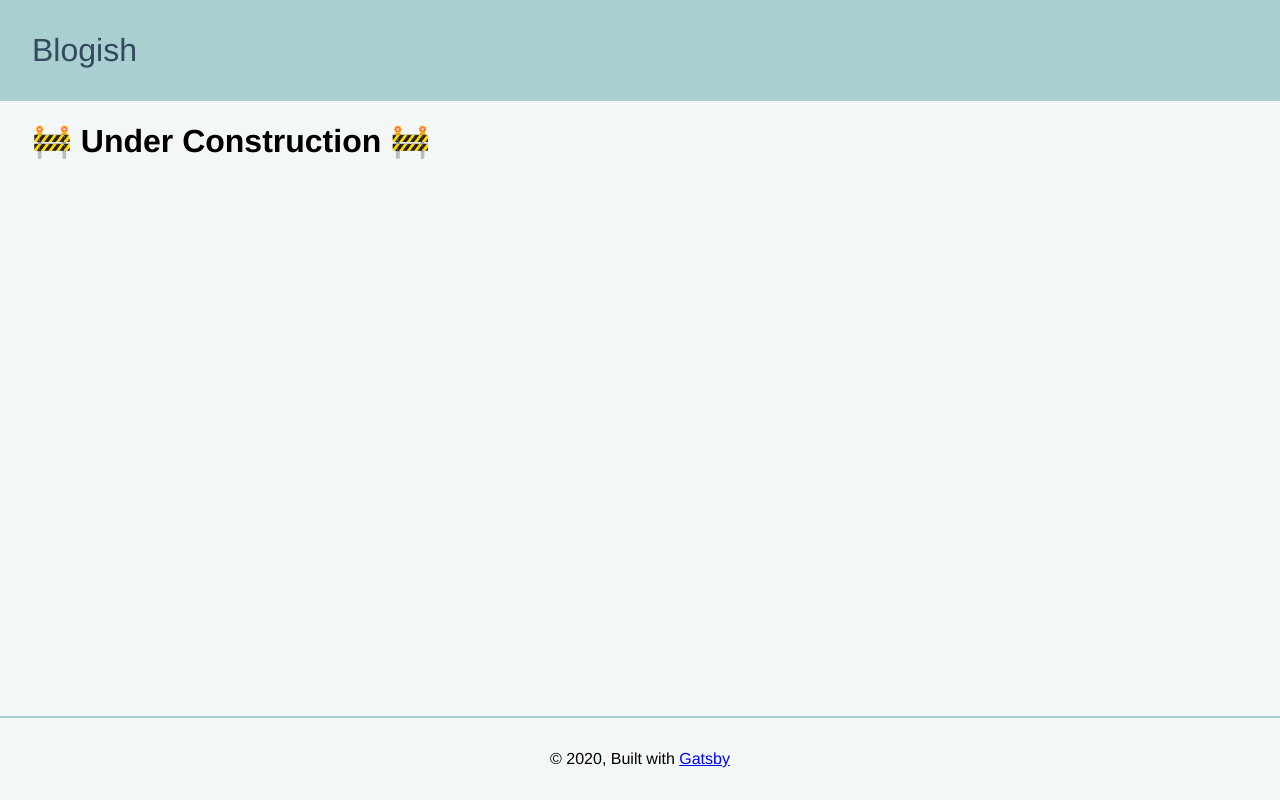
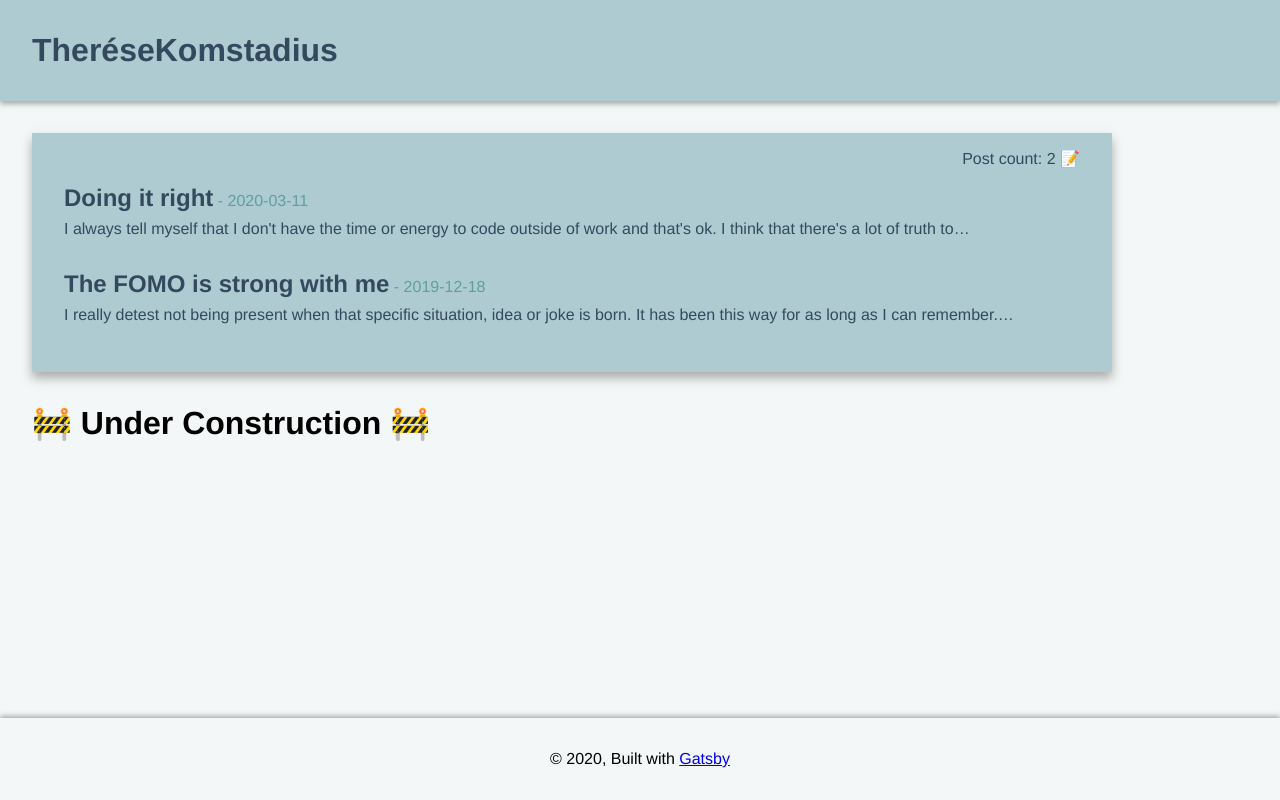
Before and after one commit to tkomstadius/blogish, a Gatsby site: page / in a window 1280 px wide. Built offline with nearby package versions, Linux system fonts and the light colour scheme; Gatsby itself is replaced by a stand-in of ours.

Commit message:
added blog posts

```diff
--- a/gatsby-config.js
+++ b/gatsby-config.js
@@ -1,7 +1,7 @@
 module.exports = {
   pathPrefix: 'blogish',
   siteMetadata: {
-    title: `Blogish`,
+    title: `TheréseKomstadius`,
     description: `This is the place where tkomstadius will write stuff`,
     author: `@tkomstadius`,
   },
@@ -10,10 +10,11 @@ module.exports = {
     {
       resolve: `gatsby-source-filesystem`,
       options: {
-        name: `images`,
-        path: `${__dirname}/src/images`,
+        name: `src`,
+        path: `${__dirname}/src/`,
       },
     },
+    `gatsby-transformer-remark`,
     `gatsby-transformer-sharp`,
     `gatsby-plugin-sharp`,
     {
--- a/gatsby-node.js
+++ b/gatsby-node.js
@@ -1,7 +1,39 @@
-/**
- * Implement Gatsby's Node APIs in this file.
- *
- * See: https://www.gatsbyjs.org/docs/node-apis/
- */
+const { createFilePath } = require('gatsby-source-filesystem')
+const path = require('path')
 
-// You can delete this file if you're not using it
+exports.onCreateNode = ({ node, getNode, actions: { createNodeField } }) => {
+  if (node.internal.type === 'MarkdownRemark') {
+    const slug = createFilePath({ node, getNode, basePath: 'pages' })
+    createNodeField({
+      node,
+      name: 'slug',
+      value: slug,
+    })
+  }
+}
+
+exports.createPages = async ({ graphql, actions: { createPage } }) => {
+  const result = await graphql(`
+    query {
+      allMarkdownRemark {
+        edges {
+          node {
+            fields {
+              slug
+            }
+          }
+        }
+      }
+    }
+  `)
+
+  result.data.allMarkdownRemark.edges.forEach(({ node }) => {
+    createPage({
+      path: node.fields.slug,
+      component: path.resolve('./src/templates/blog-post.js'),
+      context: {
+        slug: node.fields.slug,
+      },
+    })
+  })
+}
--- a/package.json
+++ b/package.json
@@ -11,7 +11,8 @@
     "gatsby-plugin-offline": "^3.0.32",
     "gatsby-plugin-react-helmet": "^3.1.21",
     "gatsby-plugin-sharp": "^2.4.3",
-    "gatsby-source-filesystem": "^2.1.46",
+    "gatsby-source-filesystem": "^2.1.52",
+    "gatsby-transformer-remark": "^2.6.57",
     "gatsby-transformer-sharp": "^2.3.13",
     "gh-pages": "^2.2.0",
     "prop-types": "^15.7.2",
--- /dev/null
+++ b/src/components/emoji/emoji.js
@@ -0,0 +1,25 @@
+import React from 'react'
+
+export const CONSTRUCTION = 'construction'
+export const POSTS = 'pencil'
+
+const Emoji = ({ type }) => {
+  const getEmoji = () => {
+    switch (type) {
+      case CONSTRUCTION:
+        return '🚧'
+      case POSTS:
+        return '📝'
+      default:
+        return '🤷‍♀️'
+    }
+  }
+
+  return (
+    <span role="img" aria-label={type}>
+      {getEmoji()}
+    </span>
+  )
+}
+
+export default Emoji
--- a/src/components/header/header.js
+++ b/src/components/header/header.js
@@ -1,6 +1,6 @@
+import React from 'react'
 import { Link } from 'gatsby'
 import PropTypes from 'prop-types'
-import React from 'react'
 import styles from './header.module.css'
 
 const Header = ({ siteTitle }) => (
--- a/src/components/header/header.module.css
+++ b/src/components/header/header.module.css
@@ -1,8 +1,7 @@
-@import "../variables.css";
-
 .container {
-  background-color: var(--header);
+  background-color: var(--accent);
   padding: 2rem;
+  box-shadow: 0 3px 5px var(--shadow);
 }
 
 .home {
@@ -12,4 +11,5 @@
 .link {
   color: var(--text);
   text-decoration: none;
+  font-weight: 600;
 }
--- a/src/components/layout/layout.module.css
+++ b/src/components/layout/layout.module.css
@@ -32,5 +32,5 @@ body {
 .footer {
   text-align: center;
   padding: 2rem;
-  border-top: 2px solid var(--header)
+  box-shadow: 0 -2px 5px var(--shadow);
 }
--- /dev/null
+++ b/src/components/posts/posts.js
@@ -0,0 +1,56 @@
+import React from 'react'
+import { graphql, Link, useStaticQuery } from 'gatsby'
+import Emoji, { POSTS } from '../emoji/emoji'
+import styles from './posts.module.css'
+
+const Posts = () => {
+  const {
+    allMarkdownRemark: { totalCount, edges },
+  } = useStaticQuery(
+    graphql`
+      query {
+        allMarkdownRemark(
+          sort: { fields: [frontmatter___date], order: DESC }
+          limit: 5
+        ) {
+          totalCount
+          edges {
+            node {
+              id
+              frontmatter {
+                title
+                date(formatString: "YYYY-MM-DD")
+              }
+              fields {
+                slug
+              }
+              excerpt
+            }
+          }
+        }
+      }
+    `
+  )
+
+  return (
+    <div className={styles.container}>
+      <p className={styles.count}>
+        Post count: {totalCount} <Emoji type={POSTS} />
+      </p>
+      {edges.map(({ node }) => {
+        console.log(node)
+        return (
+          <div key={node.id} className={styles.post}>
+            <Link to={node.fields.slug} className={styles.link}>
+              <h2 className={styles.title}>{node.frontmatter.title}</h2>
+              <p className={styles.date}> - {node.frontmatter.date}</p>
+              <p className={styles.excerpt}>{node.excerpt}</p>
+            </Link>
+          </div>
+        )
+      })}
+    </div>
+  )
+}
+
+export default Posts
--- /dev/null
+++ b/src/components/posts/posts.module.css
@@ -0,0 +1,40 @@
+.container {
+  background-color: var(--accent);
+  color: var(--text);
+  padding: 1rem 2rem 2rem;
+  margin: 2rem 0;
+  box-shadow: 0 6px 10px var(--shadow);
+  max-width: 1080px;
+}
+
+.count {
+  text-align: end;
+  margin: 0;
+}
+
+.post {
+  padding: 1em 0;
+}
+
+.post:hover {
+  color: var(--text-sec);
+}
+
+.link {
+  text-decoration: none;
+  color: inherit;
+}
+
+.title {
+  display: inline;
+}
+
+.date {
+  color: var(--text-sec);
+  display: inline;
+  text-align: end;
+}
+
+.excerpt {
+  margin: 0.5em 0 0;
+}
--- a/src/components/variables.css
+++ b/src/components/variables.css
@@ -1,5 +1,14 @@
 :root {
-  --header: #aacfd0;
   --background: #f4f7f7;
+  --accent: #aac9d0ee;
+  --text-sec: #5da0a2;
   --text: #34495e;
+  --shadow: rgba(128, 128, 128, 0.646);
+
+  /* --light: #C0C0C0;
+  --dark: #808080;
+  --background: #F2F2F2;
+  --shadow: gray;
+  --sec-text: #606060;
+  --text: #333333; */
 }
--- /dev/null
+++ b/src/pages/doing-it-right.md
@@ -0,0 +1,12 @@
+---
+title: "Doing it right"
+date: "2020-03-11"
+---
+
+I always tell myself that I don't have the time or energy to code outside of work and that's ok. I think that there's a lot of truth to that but I also suspect that there's more to the story. I mean yes, I do get my fair share of coding done at work so I don't think I'm missing out on learning and keeping up to date. I don't believe that you have to live and breathe code to be great at your work. But I still have that itch to sometimes build things just for the fun of it, because I can.
+
+Whenever I start a new project I always end up at the same place. I overthink, get stuck on silly details, get mad over everything that I don't understand and I have this notion about getting it exactly right from the start. I set the demands far too high and I suck the joy out of it, the same way a candle goes out when you deprive it of oxygen. It's not fun to code silly things if every line of code takes fifty rounds of second-guessing myself. Because of this, I always abandon my old projects. They end up gathering digital dust somewhere, like a garbage mountain of my failures.
+
+Since I know that this isn't the most healthy way of doing things (people have told me), I tend not to even try. It's a shame though because I do suspect that some part of me find coding quite amusing (I might deny it later). So, since the problem is that I crackle under the enormous weight of my own demands I'm trying to redefine what doing it right means for me. It should not be about perfection, pondering about the most future proof folder structure or rewriting the same lines of code ten times to meet best practice. Doing it the right way should signify having fun and just cowboy-hack-away. The end result doesn't really matter and I don't have to understand every single line of code used.
+
+If I do get something up and running it will not be code perfection or perform flawlessly and it will most certainly not be pleasing to the eye. (Really trying my absolute best to get something pretty out there and ending up with something that disturbs the eye like an escaped eyelash on the eyeball, is something I take great pride in. I cannot make things pretty so designers gather around me whenever I unveil my masterpiece. My ultimate power! I might have lost track here...). But it might mean that I got out of my own head and I might even have had fun doing it. :tada:
--- a/src/pages/index.js
+++ b/src/pages/index.js
@@ -1,18 +1,16 @@
 import React from 'react'
 import Layout from '../components/layout/layout'
 import SEO from '../components/seo'
+import Posts from '../components/posts/posts'
+import Emoji, { CONSTRUCTION } from '../components/emoji/emoji'
 
 const IndexPage = () => (
   <Layout>
     <SEO title="Home" />
-    <h1>
-      <span role="img" aria-label="construction">
-        🚧
-      </span>{' '}
-      Under Construction{' '}
-      <span role="img" aria-label="construction">
-        🚧
-      </span>
+    <Posts />
+    <h1 style={{ margin: '1em 0 2em' }}>
+      <Emoji type={CONSTRUCTION} /> Under Construction{' '}
+      <Emoji type={CONSTRUCTION} />
     </h1>
   </Layout>
 )
--- /dev/null
+++ b/src/pages/the-fomo-is-strong-with-me.md
@@ -0,0 +1,20 @@
+---
+title: "The FOMO is strong with me"
+date: "2019-12-18"
+---
+
+I really detest not being present when that specific situation, idea or joke is born. It has been this way for as long as I can remember. To combat this, I have tried to do as much as I have been capable of. Saying yes to the majority of events and happenings coming my way, attending them at all costs. Forsaking exercise, proper nutrition, and rest. The biggest problem regarding this is that I always crash at some point and I do so quite often.
+
+The reason that I might crash more often than people in general, is that I have something called fibromyalgia. I will let my good friend Wikipedia give a light overview of what that is.
+
+_“Fibromyalgia is a medical condition characterized by chronic widespread pain and a heightened pain response to pressure. Other symptoms include tiredness to a degree that normal activities are affected, sleep problems and troubles with memory. ….”_
+
+(It goes on with a whole heap of juicy side effects, my favorite being mental fog. A brief moment in time when my whole being enters a state of “WAT”.)
+
+I have spent a lot of time fighting with my fibro. Thinking that I do have the energy to do all things available in the world if I just make a schedule or a list and cross things off one at a time. It doesn’t work like that. My body often wins, especially when I don’t treat it right. The thing is that I do know this. But stubborn as a mule I still get stuck in thinking that I can do one more thing or sleep the day after tomorrow.
+
+I’ve had a lot of crashes this year. Not mini ones but rather ones like the Montparnasse derailment. (The one where the train couldn’t stop and ran through the station wall. Wikipedia can tell you about this one as well.) This is not the first year that this has happened, but it is the first year where I finally hit the brakes. I learned that it actually matters. Not just a fleeting thought to be managed later, but rather something that craves focus.
+
+So why am I going on about this and what does this have to do with fear of missing out, you might think? Well, it has everything to do with that. It would be easy to rest and not push myself over the limit if I wasn’t afraid of missing out, seeming lazy or uncommitted. But this year I have learned that I need to stop letting this fear be my driving force. I need to prioritize and find balance. That must be my new motivation.
+
+I have wonderful colleagues, friends that have given me time and energy to help me with this endeavor. Listening to me, shielding me from yet another activity and filming happenings I cannot attend. I still fall into the FOMO trap sometimes but sharing it slowly makes things easier.
--- /dev/null
+++ b/src/templates/blog-post.module.css
@@ -0,0 +1,18 @@
+.container {
+  background-color: var(--accent);
+  color: var(--text);
+  box-shadow: 0 6px 10px var(--shadow);
+  max-width: 1080px;
+  padding: 2rem;
+  margin: 2rem 0;
+  line-height: 1.5;
+}
+
+.title {
+  margin: 0;
+}
+
+.date {
+  color: var(--text-sec);
+  margin: 0;
+}
```
Also changed, not shown: src/components/image.js (+4 -4 lines), src/templates/blog-post.js (added, +30 -0 lines), src/images/gatsby-astronaut.png (deleted), 1 other file.
